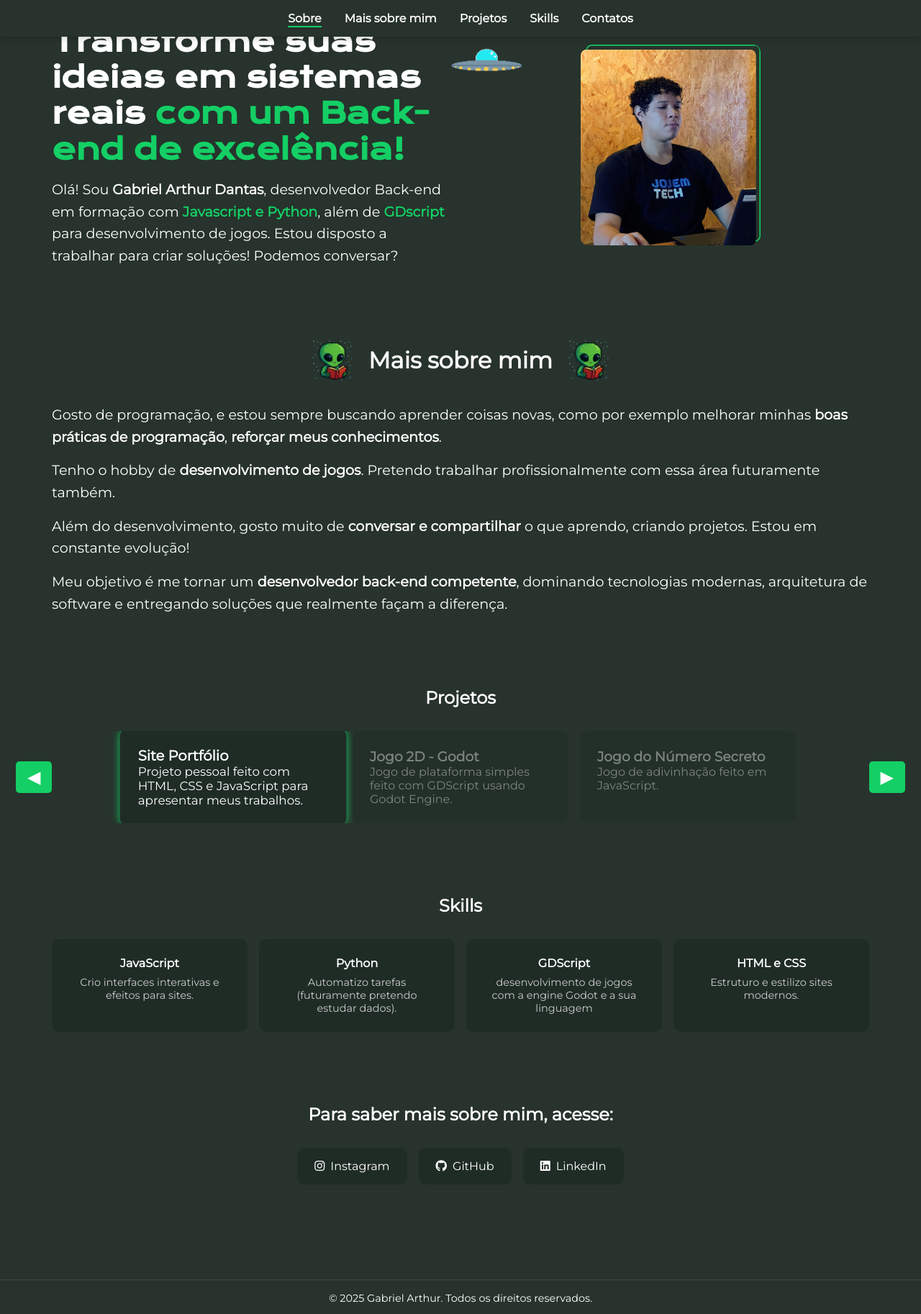
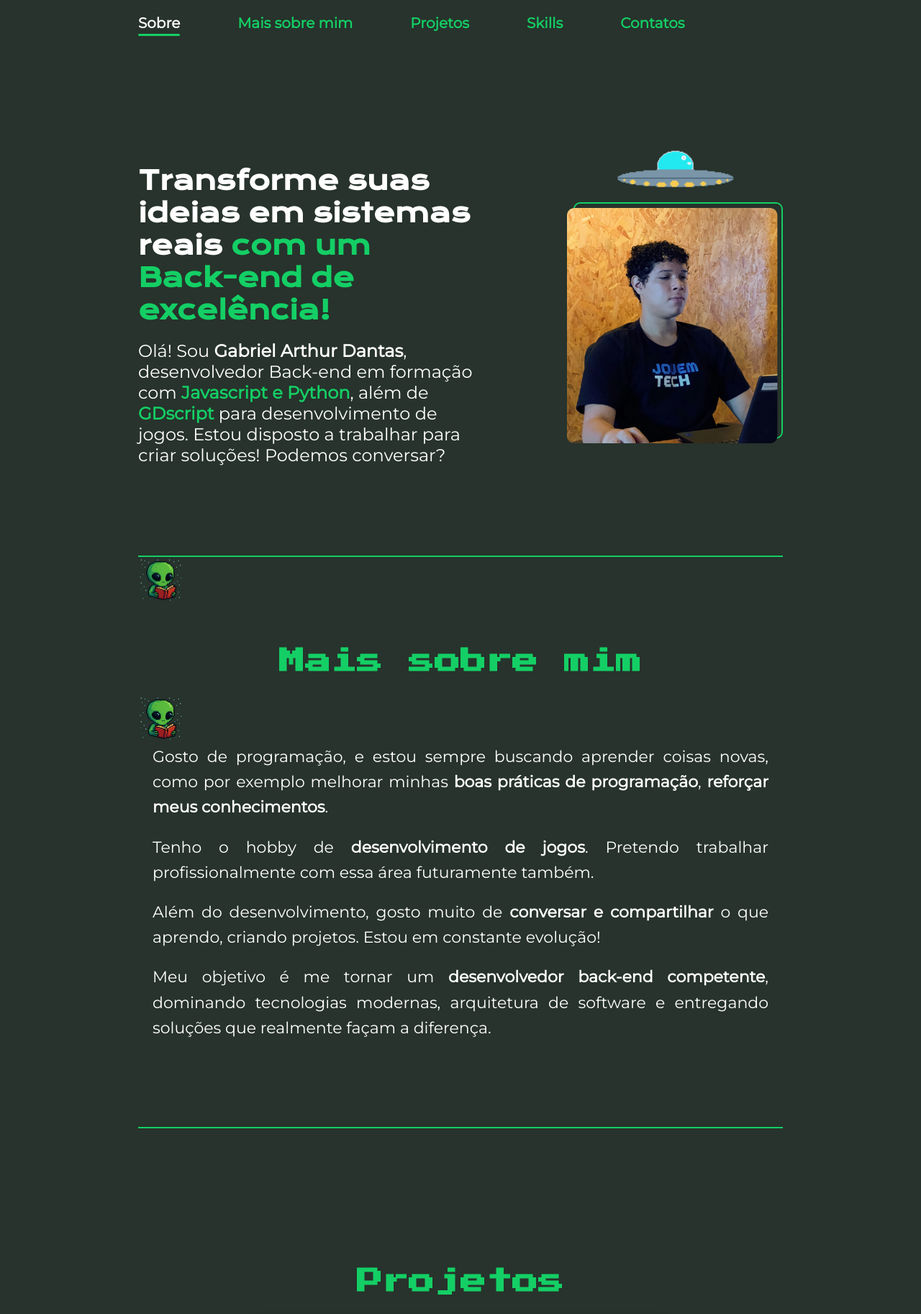
Before and after one commit to GabDantslz/Portfolio_Gabriel, a plain HTML site: page index.html in a window 1280 px wide. Shown: the top 1826 px of the page at 72% size. Drawn offline with nearby package versions, Linux system fonts and the light colour scheme.

Commit message:
atualizado

```diff
--- a/index.html
+++ b/index.html
@@ -46,12 +46,10 @@
     <!-- MAIS SOBRE MIM -->
     <section id="mais-sobre" class="apresentacao__mais">
       <div class="titulo__com-dois-ets">
-  <img class="et_estudando" src="./assets/ET_estudando.png" alt="ET estudando à esquerda">
-  <h2 class="secao__titulo">Mais sobre mim</h2>
-  <img class="et_estudando" src="./assets/ET_estudando.png" alt="ET estudando à direita">
-</div>
-
-
+        <img class="et__estudando" src="./assets/ET_estudando.png" alt="ET estudando à esquerda">
+        <h2 class="secao__titulo">Mais sobre mim</h2>
+        <img class="et__estudando et__invertido" src="./assets/ET_estudando.png" alt="ET estudando à direita">
+      </div>
       <div class="mais__conteudo">
         <p>Gosto de programação, e estou sempre buscando aprender coisas novas, como por exemplo melhorar minhas <strong>boas práticas de programação</strong>, <strong>reforçar meus conhecimentos</strong>.</p>
         <p>Tenho o hobby de <strong>desenvolvimento de jogos</strong>. Pretendo trabalhar profissionalmente com essa área futuramente também.</p>
@@ -89,13 +87,10 @@
     <section id="skills" class="apresentacao__skills">
       <h2 class="secao__titulo">Skills</h2>
       <div class="skills__grid">
-        <div class="skill__card">JavaScript <br><p class="nivel">Crio interfaces interativas e efeitos para sites.
-</p></div>
-        <div class="skill__card">Python <br><p class="nivel">Automatizo tarefas (futuramente pretendo estudar dados).
-</p></div>
-        <div class="skill__card">GDScript <br><p class="nivel">desenvolvimento de jogos com a engine Godot e a sua linguagem</p></div>
-        <div class="skill__card">HTML e CSS <br><p class="nivel">Estruturo e estilizo sites modernos.
-</p></div>
+        <div class="skill__card">JavaScript <br><p class="nivel">Crio interfaces interativas e efeitos para sites.</p></div>
+        <div class="skill__card">Python <br><p class="nivel">Automatizo tarefas (futuramente pretendo estudar dados).</p></div>
+        <div class="skill__card">GDScript <br><p class="nivel">Desenvolvimento de jogos com a engine Godot e a sua linguagem.</p></div>
+        <div class="skill__card">HTML e CSS <br><p class="nivel">Estruturo e estilizo sites modernos.</p></div>
       </div>
     </section>
 
--- a/style.css
+++ b/style.css
@@ -5,10 +5,12 @@
   --cor-secundaria: #27332C;
   --cor-links: #000000;
   --cor-fonte: #ffffff;
-  --cor-do-card: #1F2C26;
-  --cor-hover: #1dbf73;
-  --fonte-primaria: 'Krona One', sans-serif;
+  --cor-do-card: #1F2A24;
+  --cor-do-hover: #0fa653;
+  --cor-do-hover2: #153624;
+  --fonte-principal: 'Krona One', sans-serif;
   --fonte-secundaria: 'Montserrat', sans-serif;
+  --fonte-terciaria: "Press Start 2P", system-ui;
 }
 
 * {
@@ -17,74 +19,59 @@
   box-sizing: border-box;
 }
 
-html {
-  scroll-behavior: smooth;
+body {
+  height: 100vh;
+  background-color: var(--cor-secundaria);
+  color: var(--cor-fonte);
+  font-family: var(--fonte-secundaria);
 }
 
-body {
-  font-family: var(--fonte-secundaria);
-  background-color: var(--cor-secundaria);
-  color: var(--cor-fonte);
-}
-
-/* CABEÇALHO */
 .cabecalho {
   position: fixed;
+  top: 0;
+  left: 0;
   width: 100%;
-  top: 0;
   background-color: var(--cor-secundaria);
-  z-index: 1000;
-  box-shadow: 0 2px 10px rgba(0, 0, 0, 0.2);
+  z-index: 9999;
+  padding: 20px 0 20px 15%;
 }
 
 .cabecalho__menu {
   display: flex;
-  justify-content: center;
-  gap: 2rem;
-  padding: 1rem 0;
+  gap: 80px;
 }
 
 .cabecalho__menu__link {
+  font-family: var(--fonte-secundaria);
+  font-size: 1.25rem;
+  font-weight: 600;
+  color: var(--cor-principal);
   text-decoration: none;
-  color: var(--cor-fonte);
-  font-weight: bold;
-  position: relative;
-}
-
-.cabecalho__menu__link::after {
-  content: '';
-  position: absolute;
-  width: 0;
-  height: 2px;
-  bottom: -3px;
-  left: 0;
-  background-color: var(--cor-principal);
-  transition: width 0.3s ease-in-out;
-}
-
-.cabecalho__menu__link:hover::after,
-.cabecalho__menu__link.ativo::after {
-  width: 100%;
-}
-
-/* GERAL */
-main {
-  padding-top: 100px;
+  cursor: pointer;
 }
 
 .apresentacao {
-  max-width: 1200px;
-  margin: 0 auto;
-  padding: 2rem;
+  margin: 10% 15%;
 }
 
-/* SOBRE */
+.apresentacao > section {
+  border-bottom: 2px solid var(--cor-principal);
+  padding: 100px 0;
+  margin-bottom: 35px;
+}
+
+.apresentacao > section:last-child {
+  border-bottom: none;
+  margin-bottom: 0;
+  padding-bottom: 150px;
+}
+
 .apresentacao__sobre {
   display: flex;
+  align-items: center;
+  justify-content: space-between;
+  gap: 130px;
   flex-wrap: wrap;
-  justify-content: space-between;
-  align-items: center;
-  gap: 2rem;
 }
 
 .apresentacao__conteudo {
@@ -93,251 +80,421 @@ main {
 }
 
 .apresentacao__conteudo__titulo {
-  font-family: var(--fonte-primaria);
-  font-size: 2.5rem;
-  margin-bottom: 1rem;
-}
-
-.titulo-destaque {
-  color: var(--cor-principal);
+  font-size: 2.25rem;
+  font-family: var(--fonte-principal);
+  margin-bottom: 20px;
 }
 
 .apresentacao__conteudo__texto {
-  font-size: 1.2rem;
-  line-height: 1.6;
+  font-size: 1.5rem;
+  font-family: var(--fonte-secundaria);
+  margin-bottom: 25px;
 }
 
+.apresentacao__imagem__container {
+  position: relative;
+}
+
+.nave {
+  width: 55%;
+  position: absolute;
+  left: 50%;
+  transform: translateX(-50%);
+  bottom: 90%;
+  cursor: pointer;
+}
+
+.nave.abduzindo {
+  animation: voarParaODireito 3s forwards ease-in-out;
+}
+
+@keyframes voarParaODireito {
+  0% {
+    transform: translateX(-50%) translateY(0) scale(1);
+    opacity: 1;
+  }
+  30% {
+    transform: translateX(-50%) translateY(-10px) scale(1.05);
+  }
+  100% {
+    transform: translateX(300%) translateY(-30px) scale(1.1);
+    opacity: 0;
+  }
+}
+
+.apresentacao__imagem.abduzida {
+  animation: subirImagem 2s forwards;
+}
+
+@keyframes abduzir-lateral {
+  0% {
+    transform: translateX(-50%) translateY(0) scale(1);
+    opacity: 1;
+  }
+  50% {
+    transform: translateX(0%) translateY(0) scale(1.1);
+  }
+  100% {
+    transform: translateX(200%) translateY(0) scale(1.2);
+    opacity: 0;
+  }
+}
+
+@keyframes subirImagem {
+  0% {
+    transform: translateY(0);
+    opacity: 1;
+  }
+  100% {
+    transform: translateY(-200px);
+    opacity: 0;
+  }
+}
+
+.apresentacao__imagem {
+  width: 300px;
+}
+
+.titulo-destaque,
 .linguagem__cor {
   color: var(--cor-principal);
 }
 
-.apresentacao__imagem__container {
-  flex: 1;
-  min-width: 280px;
-  position: relative;
+.informacao {
+  font-size: 1.25rem;
+  text-align: center;
+  font-family: var(--fonte-principal);
+  margin-top: 60px;
+}
+
+.apresentacao__links {
   display: flex;
   justify-content: center;
-  align-items: center;
+  flex-wrap: wrap;
+  gap: 20px;
+  margin-top: 20px;
 }
 
-.apresentacao__imagem {
-  width: 250px;
-  border-radius: 10px;
-  position: relative;
-  z-index: 1;
+.apresentacao__links__link {
+  display: flex;
+  align-items: center;
+  justify-content: center;
+  gap: 8px;
+  background-color: var(--cor-principal);
+  width: 280px;
+  text-align: center;
+  border-radius: 16px;
+  font-size: 1.25rem;
+  font-weight: 600;
+  padding: 20px;
+  text-decoration: none;
+  color: var(--cor-links);
+  transition: background-color 0.3s;
 }
 
-.nave {
-  position: absolute;
-  top: -30px;
-  left: -30px;
-  width: 100px;
-  z-index: 0;
-  animation: flutuar 3s ease-in-out infinite;
+.apresentacao__links__link:hover {
+  background-color: var(--cor-do-hover);
 }
 
-@keyframes flutuar {
-  0%, 100% {
-    transform: translateY(0);
-  }
-  50% {
-    transform: translateY(-10px);
-  }
+.secao__titulo {
+  font-size: 2.25rem;
+  font-family: var(--fonte-terciaria);
+  text-align: center;
+  margin: 60px 0 30px;
+  color: var(--cor-principal);
 }
 
-/* MAIS SOBRE MIM */
-.apresentacao__mais {
-  margin-top: 100px;
+.projetos__grid,
+.skills__grid {
+  display: flex;
+  flex-wrap: wrap;
+  justify-content: center;
+  gap: 30px;
+  margin-bottom: 60px;
 }
 
-.titulo__com-dois-ets {
+.skill__card {
+  background-color: var(--cor-do-card);
+  border: 2px solid var(--cor-principal);
+  color: #fff;
+  width: 200px;
+  height: 150px;
+  padding: 20px;
+  border-radius: 12px;
+  display: flex;
+  flex-direction: column;
+  justify-content: center;
+  align-items: center;
+  font-family: var(--fonte-secundaria);
+  font-size: 1.125rem;
+  text-align: center;
+  transition: transform 0.3s, background-color 0.3s;
+}
+
+.skill__card:hover {
+  background-color: var(--cor-do-hover2);
+  transform: scale(1.05);
+}
+
+.nivel {
+  font-size: 0.8125rem;
+  color: rgba(255, 255, 255, 0.75);
+}
+
+.rodape {
+  padding: 25px;
+  color: var(--cor-links);
+  background-color: var(--cor-principal);
+  text-align: center;
+  font-family: var(--fonte-secundaria);
+  font-size: 1.25rem;
+}
+
+.cabecalho__menu__link.ativo {
+  color: var(--cor-fonte);
+  position: relative;
+}
+
+.cabecalho__menu__link.ativo::after {
+  content: '';
+  position: absolute;
+  bottom: -6px;
+  left: 0;
+  width: 100%;
+  height: 3px;
+  background-color: var(--cor-principal);
+  border-radius: 2px;
+}
+
+.apresentacao__mais {
+  max-width: 900px;
+  margin: -15% auto;
+}
+
+.mais__conteudo {
+  font-size: 1.375rem;
+  line-height: 1.6;
+  font-family: var(--fonte-secundaria);
+  color: var(--cor-fonte);
+  padding: 0 20px;
+  text-align: justify;
+}
+
+.mais__conteudo p {
+  margin-bottom: 20px;
+}
+
+/* TÍTULO COM ET */
+.titulo__com-et {
   display: flex;
   align-items: center;
   justify-content: center;
   gap: 20px;
   margin-top: 60px;
   margin-bottom: 30px;
-  flex-wrap: wrap;
 }
 
-.titulo__com-dois-ets h2 {
-  margin: 0;
-  font-size: 2rem;
-}
-
-.et_estudando {
+.titulo__com-et img {
   width: 60px;
   height: auto;
 }
 
-.mais__conteudo p {
-  font-size: 1.2rem;
-  line-height: 1.6;
-  margin-bottom: 1rem;
+.et__estudando {
+  width: 7%;
 }
 
-/* PROJETOS */
-.apresentacao__projetos {
-  margin-top: 100px;
+#et2 {
+  width: 7%;
+}
+
+/* CARROSSEL */
+.carrossel__container {
+  overflow: hidden;
+  width: 100%;
+  position: relative;
+}
+
+.carrossel__slider {
+  display: flex;
+  transition: transform 0.5s ease-in-out;
+  width: max-content;
+}
+
+.carrossel__card {
+  position: absolute;
+  top: 0;
+  left: 0;
+  width: 100%;
+  opacity: 0;
+  transform: scale(0.95);
+  transition: opacity 0.6s ease, transform 0.6s ease;
+  background-color: var(--cor-do-card);
+  border: 2px solid var(--cor-principal);
+  border-radius: 12px;
+  padding: 30px;
+  color: var(--cor-fonte);
   text-align: center;
+  font-family: var(--fonte-secundaria);
+  box-shadow: 0 0 10px #00000030;
+  text-decoration: none;
+  display: block;
+}
+
+.carrossel__card.ativo {
+  opacity: 1;
+  transform: scale(1);
+  z-index: 1;
 }
 
 .carrossel__unico {
   position: relative;
-  margin-top: 2rem;
+  display: flex;
+  flex-direction: column;
+  align-items: center;
+  justify-content: center;
 }
 
 .carrossel__cards {
-  display: flex;
-  overflow: hidden;
-  gap: 1rem;
-  justify-content: center;
+  width: 100%;
+  position: relative;
+  max-width: 600px;
+  height: 250px;
 }
 
-.carrossel__card {
-  background-color: var(--cor-do-card);
-  padding: 1.5rem;
-  border-radius: 10px;
-  width: 300px;
-  text-align: left;
-  opacity: 0.4;
-  transition: all 0.3s ease;
-  text-decoration: none;
-  color: var(--cor-fonte);
-}
-
-.carrossel__card:hover,
-.carrossel__card.ativo {
-  opacity: 1;
-  transform: scale(1.05);
-  box-shadow: 0 0 10px var(--cor-principal);
+.carrossel__botoes {
+  margin-top: 20px;
+  display: flex;
+  gap: 30px;
 }
 
 .carrossel__botao {
-  position: absolute;
-  top: 50%;
-  transform: translateY(-50%);
-  background: var(--cor-principal);
+  background-color: var(--cor-principal);
+  color: var(--cor-links);
+  font-size: 1.5rem;
+  font-weight: bold;
+  padding: 10px 20px;
+  border-radius: 12px;
   border: none;
-  padding: 0.5rem 1rem;
   cursor: pointer;
-  font-size: 1.5rem;
-  border-radius: 5px;
-  color: white;
+  transition: background-color 0.3s ease;
+  z-index: 2;
+  margin-top: -1%;
 }
 
-#voltar {
-  left: -50px;
+.carrossel__botao:hover {
+  background-color: var(--cor-do-hover);
 }
 
-#avancar {
-  right: -50px;
+/* RESPONSIVO */
+@media (max-width: 480px) {
+  .cabecalho {
+    padding: 10px;
+    overflow-x: auto;
   }
 
-/* SKILLS */
-.apresentacao__skills {
-  margin-top: 100px;
+  .cabecalho__menu {
+    flex-wrap: wrap;
+    justify-content: center;
+    gap: 12px;
+  }
+
+  .cabecalho__menu__link {
+    font-size: 0.95rem;
+    padding: 6px;
+    white-space: nowrap;
+  }
+
+  .apresentacao {
+    margin: 100px 5%;
+  }
+
+  .apresentacao__imagem {
+    width: 90%;
+    max-width: 300px;
+  }
+
+  .apresentacao__sobre {
+    flex-direction: column;
+    gap: 40px;
+  }
+
+  .apresentacao__conteudo__titulo {
+    font-size: 1.75rem;
     text-align: center;
   }
 
-.skills__grid {
-  display: grid;
-  grid-template-columns: repeat(auto-fit, minmax(180px, 1fr));
-  gap: 1rem;
-  margin-top: 2rem;
-}
-
-.skill__card {
-  background-color: var(--cor-do-card);
-  padding: 1.5rem;
-  border-radius: 10px;
-  transition: all 0.3s ease;
-  font-weight: bold;
-}
-
-.skill__card:hover {
-  transform: translateY(-5px);
-  box-shadow: 0 0 10px var(--cor-principal);
-}
-
-.nivel {
-  font-size: 0.9rem;
-  font-weight: normal;
-  color: #ccc;
-  margin-top: 0.5rem;
-}
-
-/* LINKS */
-.apresentacao__links__container {
-  margin-top: 100px;
+  .apresentacao__conteudo__texto {
+    font-size: 1.25rem;
     text-align: center;
   }
 
   .apresentacao__links {
-  display: flex;
-  flex-wrap: wrap;
-  justify-content: center;
-  gap: 1rem;
-  margin-top: 2rem;
+    flex-direction: column;
+    gap: 15px;
+    padding-left: 6%;
   }
 
-.apresentacao__links__link {
-  display: flex;
-  align-items: center;
-  gap: 0.5rem;
-  background-color: var(--cor-do-card);
-  padding: 1rem 1.5rem;
-  border-radius: 10px;
-  text-decoration: none;
-  color: var(--cor-fonte);
-  transition: background 0.3s;
+  .mais__conteudo {
+    font-size: 1rem;
+    text-align: left;
+    padding: 0 10px;
+    line-height: 1.5;
   }
 
-.apresentacao__links__link:hover {
-  background-color: var(--cor-hover);
-  color: white;
+  .mais__conteudo p {
+    margin-bottom: 15px;
   }
 
-/* RODAPÉ */
-.rodape {
-  margin-top: 100px;
-  text-align: center;
-  padding: 1rem;
-  background-color: var(--cor-secundaria);
-  border-top: 1px solid #444;
-  font-size: 0.9rem;
+  .secao__titulo {
+    font-size: 1.75rem;
+    margin: 40px 0 20px;
   }
 
-/* RESPONSIVO */
-@media (max-width: 768px) {
-  .cabecalho__menu {
-    flex-wrap: wrap;
-    gap: 1rem;
+  .carrossel__card {
+    width: 100%;
+    padding: 20px;
   }
 
-  .apresentacao__sobre {
-    flex-direction: column;
-    text-align: center;
+  .carrossel__botao {
+    margin-top: 100%;
+  }
+
+  .carrossel__cards {
+    height: auto;
+  }
+
+  .skill__card {
+    width: 100%;
+    max-width: 250px;
+    font-size: 1rem;
+  }
+
+  .rodape {
+    font-size: 1rem;
+    padding: 20px;
+  }
+
+  .nave {
+    width: 80%;
+    left: 50%;
+    transform: translateX(-50%);
+    bottom: 70%;
+  }
+
+  .apresentacao__imagem {
+    width: 80%;
+    max-width: 250px;
+    padding-top: 18%;
   }
 
   .apresentacao__imagem__container {
-    order: -1;
+    display: flex;
+    justify-content: center;
+    align-items: center;
+    position: relative;
   }
 
-  .carrossel__cards {
+  .titulo__com-et {
     flex-direction: column;
-    align-items: center;
-  }
-
-  #voltar, #avancar {
-    display: none;
-  }
-
-  .titulo__com-dois-ets {
-    gap: 10px;
-  }
-
-  .et_estudando {
-    width: 45px;
   }
 }
```
Also changed, not shown: 1 other file. Lines whose indentation alone changed are shown as unchanged.
